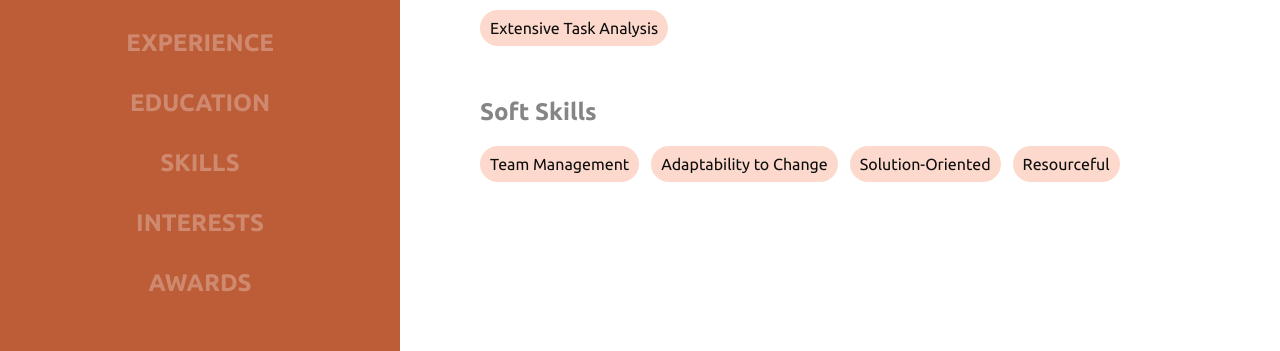
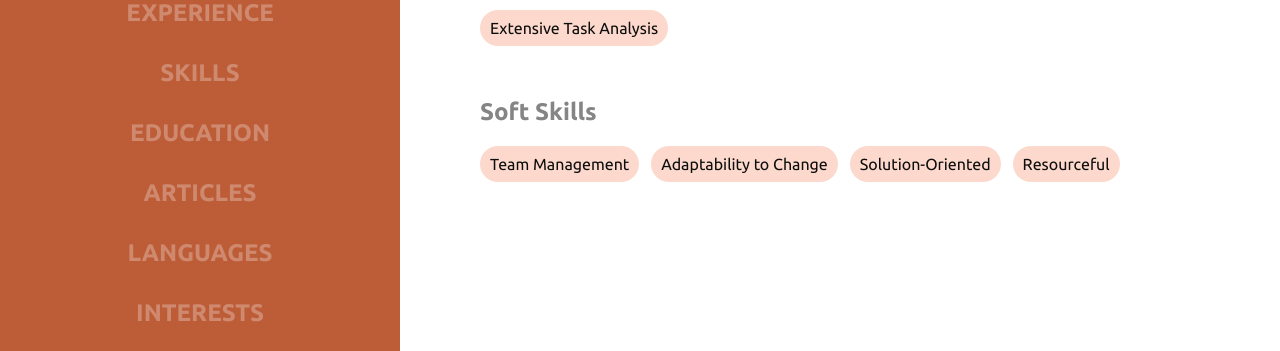
Before and after one commit to aziznal/aziznal.com, a Next.js app: page /cv/skills in a window 1280 px wide. Shown: the part 422-773 px from the top of the page. Built offline with nearby package versions, Linux system fonts and the light colour scheme.

Commit message:
update cv nav links

```diff
--- a/app/cv/CvNav/CvNav.tsx
+++ b/app/cv/CvNav/CvNav.tsx
@@ -26,13 +26,15 @@ export default function CvNav() {
 
             <span className={`${styles["nav-link"]}`}>EXPERIENCE</span>
 
+            <span className={`${styles["nav-link"]}`}>SKILLS</span>
+
             <span className={`${styles["nav-link"]}`}>EDUCATION</span>
 
-            <span className={`${styles["nav-link"]}`}>SKILLS</span>
+            <span className={`${styles["nav-link"]}`}>ARTICLES</span>
+
+            <span className={`${styles["nav-link"]}`}>LANGUAGES</span>
 
             <span className={`${styles["nav-link"]}`}>INTERESTS</span>
-
-            <span className={`${styles["nav-link"]}`}>AWARDS</span>
         </div>
     );
 }
```
